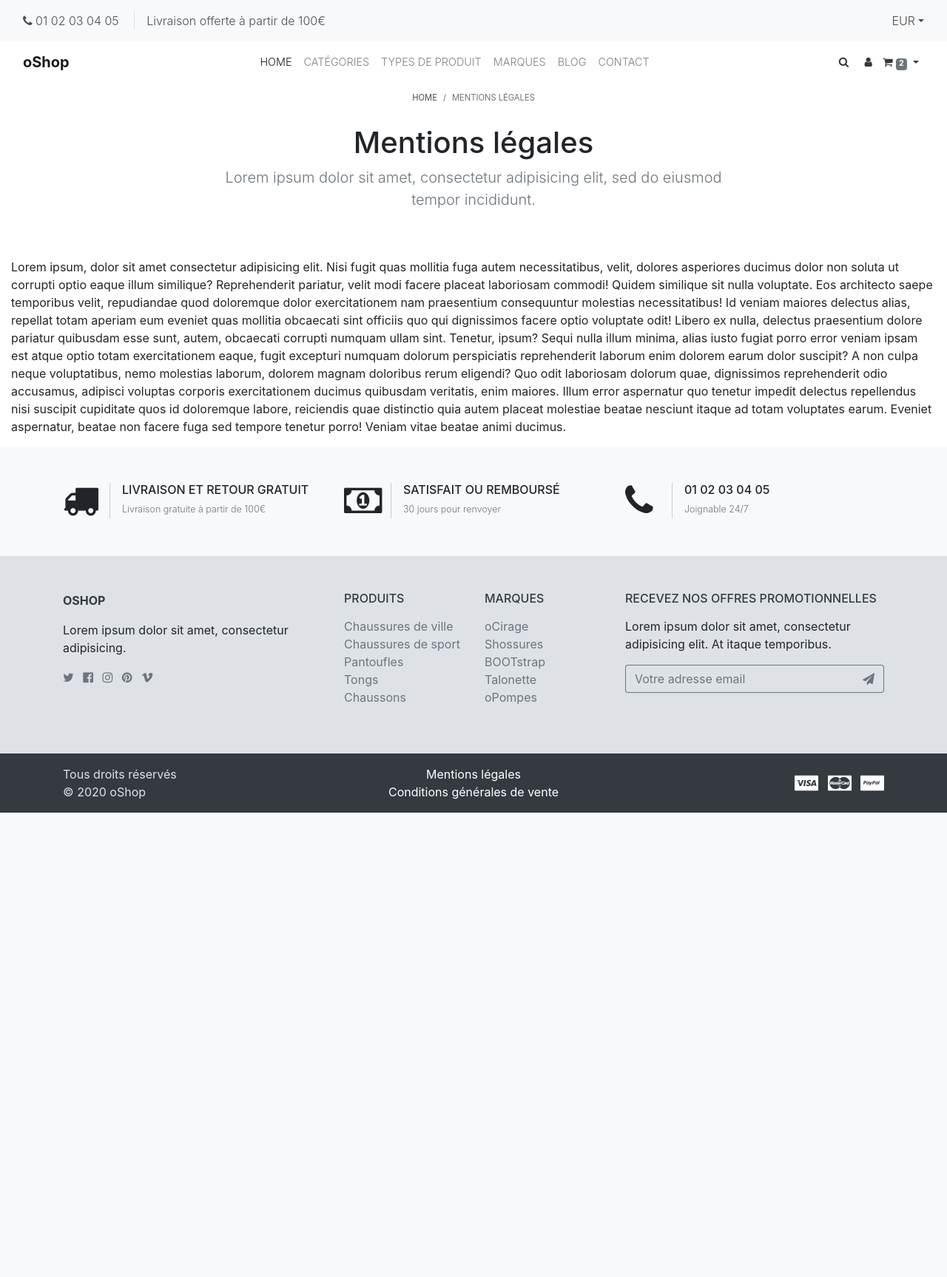
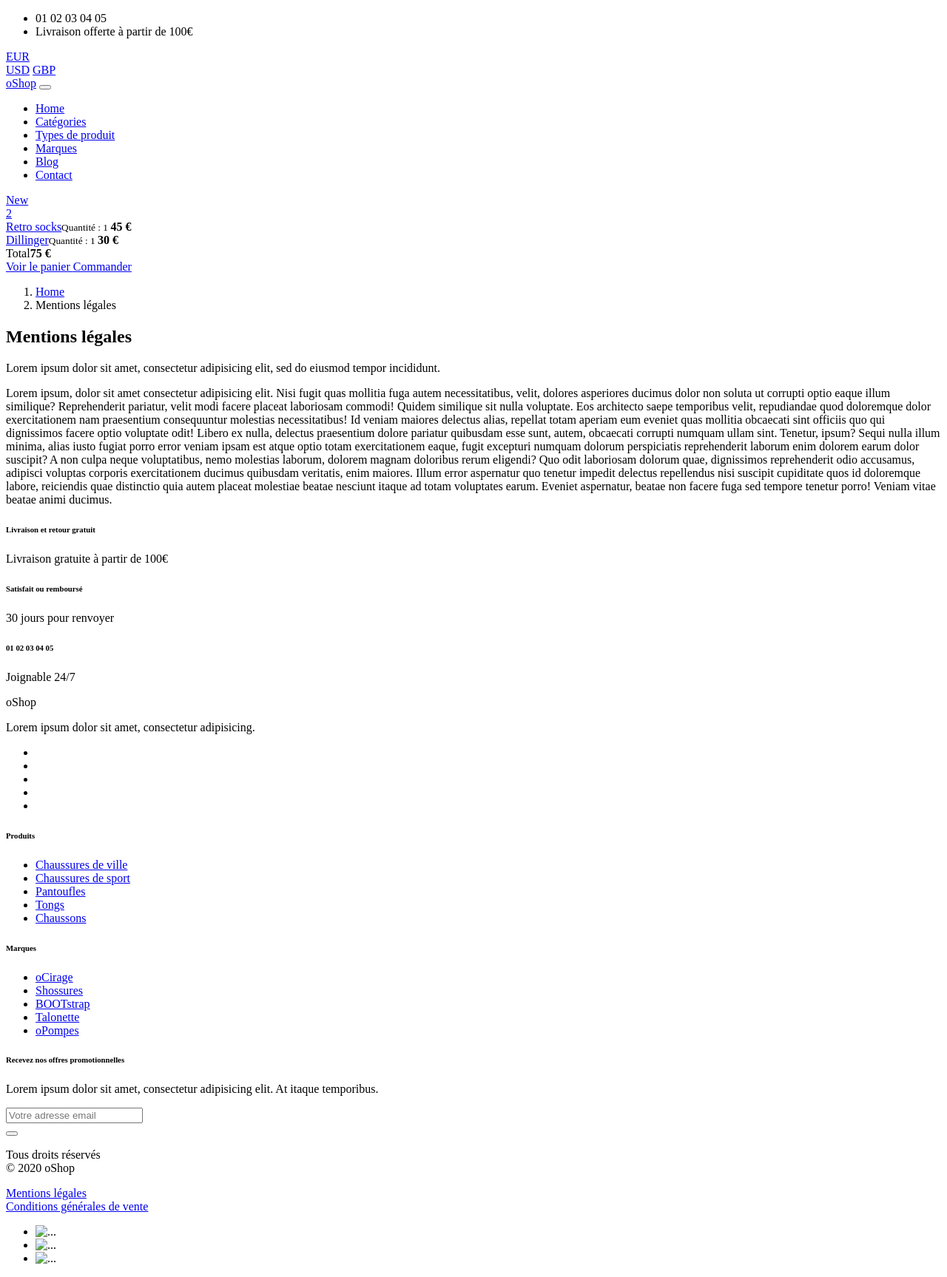
Before and after one commit to jimmy-martin/e-commerce-frontoffice, a PHP site: template app/views/legal.tpl.php in a window 1280 px wide. Shown: the whole page at 74% size. Before the commit the page ends 1099 px from the top, so only its background shows below. Run offline with PHP 8.4, Linux system fonts and the light colour scheme; the template is opened without the code that fills it: most values are stand-ins (such as "Sample title", 1, 10 or a date in 2020).

Commit message:
chemins vers images css etc fonctionnels (utilisation du chemin absolu)

```diff
--- a/app/controllers/MainController.php
+++ b/app/controllers/MainController.php
@@ -14,6 +14,7 @@ class MainController
 
     public function show($viewName, $viewVars = [])
     {
+        $absoluteURL = $_SERVER['BASE_URI'];
         require_once __DIR__ . '/../views/partials/header.tpl.php';
         require_once __DIR__ . '/../views/' . $viewName . '.tpl.php';
         require_once __DIR__ . '/../views/partials/footer.tpl.php';
--- a/app/views/partials/footer.tpl.php
+++ b/app/views/partials/footer.tpl.php
@@ -116,13 +116,13 @@
           <div class="col-md-3">
             <ul class="list-inline mb-0 mt-2 mt-md-0 text-center text-md-right">
               <li class="list-inline-item">
-                <img src="assets/images/visa.svg" alt="..." class="payment-icon">
+                <img src="<?= $absoluteURL ?>/assets/images/visa.svg" alt="..." class="payment-icon">
               </li>
               <li class="list-inline-item">
-                <img src="assets/images/mastercard.svg" alt="..." class="payment-icon">
+                <img src="<?= $absoluteURL ?>/assets/images/mastercard.svg" alt="..." class="payment-icon">
               </li>
               <li class="list-inline-item">
-                <img src="assets/images/paypal.svg" alt="..." class="payment-icon">
+                <img src="<?= $absoluteURL ?>/assets/images/paypal.svg" alt="..." class="payment-icon">
               </li>
             </ul>
           </div>
@@ -132,10 +132,10 @@
   </footer>
 
   <!-- JS -->
-  <script src="assets/js/jquery.min.js"></script>
-  <script src="assets/js/popper.min.js"></script>
-  <script src="assets/js/bootstrap.min.js"></script>
-  <script src="assets/js/app.js"></script>
+  <script src="<?= $absoluteURL ?>/assets/js/jquery.min.js"></script>
+  <script src="<?= $absoluteURL ?>/assets/js/popper.min.js"></script>
+  <script src="<?= $absoluteURL ?>/assets/js/bootstrap.min.js"></script>
+  <script src="<?= $absoluteURL ?>/assets/js/app.js"></script>
 </body>
 
 </html>
--- a/app/views/partials/header.tpl.php
+++ b/app/views/partials/header.tpl.php
@@ -4,9 +4,9 @@
 <head>
   <meta charset="UTF-8">
   <meta name="viewport" content="width=device-width, initial-scale=1, shrink-to-fit=no">
-  <link rel="stylesheet" href="assets/css/bootstrap.min.css">
-  <link rel="stylesheet" href="assets/css/font-awesome.min.css">
-  <link rel="stylesheet" href="assets/css/styles.css">
+  <link rel="stylesheet" href="<?= $absoluteURL ?>/assets/css/bootstrap.min.css">
+  <link rel="stylesheet" href="<?= $absoluteURL ?>/assets/css/font-awesome.min.css">
+  <link rel="stylesheet" href="<?= $absoluteURL ?>/assets/css/styles.css">
   <title>oShop</title>
 </head>
 
--- a/app/views/product.details.tpl.php
+++ b/app/views/product.details.tpl.php
@@ -16,7 +16,7 @@
         <div class="col-lg-6 col-sm-12">
           <div class="product-image">
             <a href="detail.html" class="product-hover-overlay-link">
-              <img src="assets/images/produits/1-kiss.jpg" alt="product" class="img-fluid">
+              <img src="<?= $absoluteURL ?>/assets/images/produits/1-kiss.jpg" alt="product" class="img-fluid">
             </a>
           </div>
         </div>
```
Also changed, not shown: app/controllers/CatalogController.php (+3 -8 lines), app/views/home.tpl.php (+5 -5 lines), app/views/product.list.tpl.php (+4 -4 lines).
